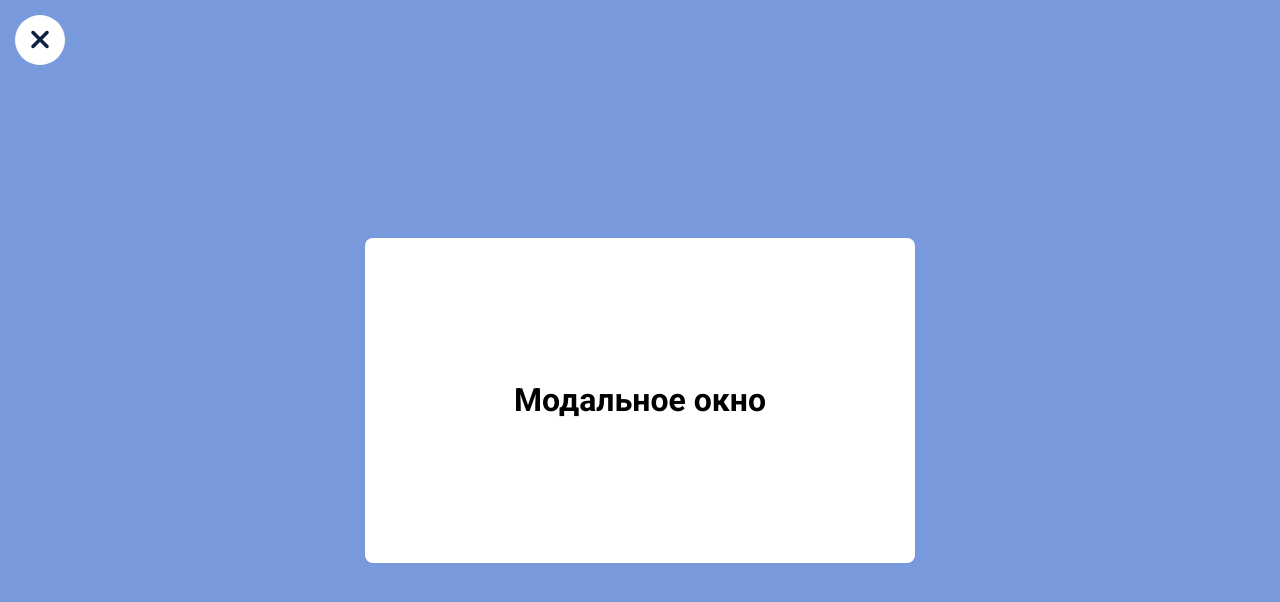
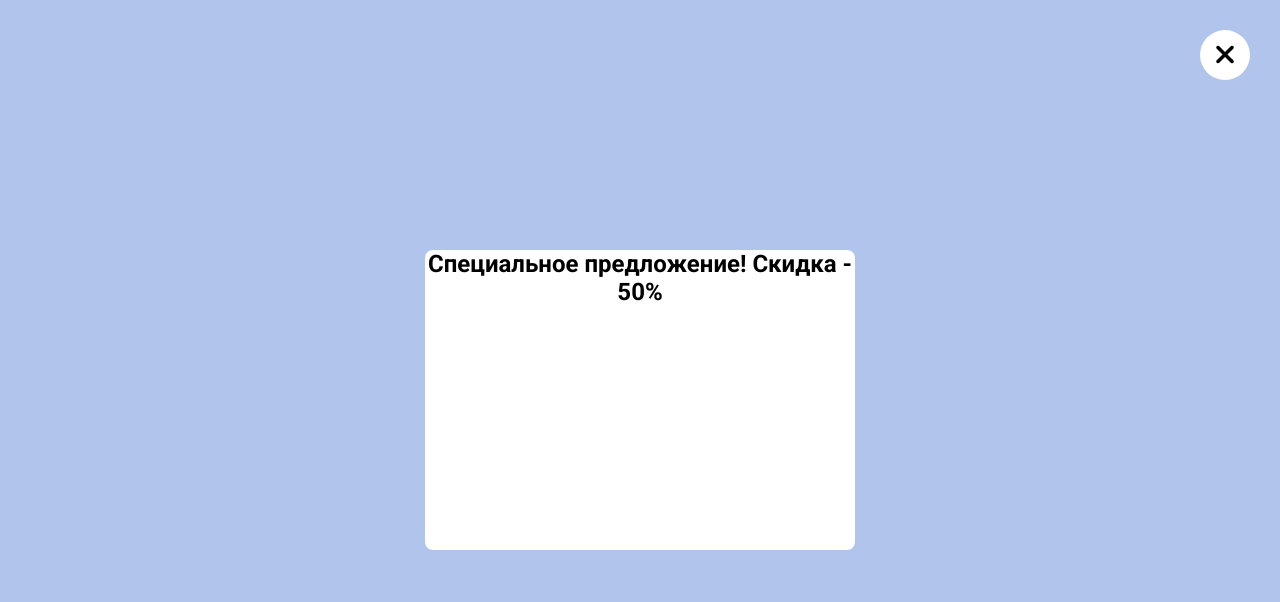
Before and after one commit to koregindev/koregindev.github.io, a plain HTML site: page index.html in a window 1280 px wide. Both pictures are taken after a click on the link "Купить по акции". Drawn offline with Linux system fonts and the light colour scheme.

Commit message:
доработка скрипта

```diff
--- a/index.html
+++ b/index.html
@@ -10,22 +10,43 @@
 </head>
 <body>
 	<div class="wrapper">
-		<div class="btn-link">
-			<a href="#" id="modal-slider-open"></i>Купить по акции</a>
+		<div class="btn-item">
+			<a href="#" id="popup_item">Купить по акции</a>
 		</div>
 	</div>
 
-	<div class="modal-window-slider" id="modal-slider">
-		<div class="modal-window-close" title="закрыть">
-			<!-- ниже кнопка закрыть -->
-			<i class="fa-solid fa-xmark" id="modal-btn-switcher"></i>
+	<!-- модальные окна -->
+	<div class="popup-banner-block comeback" id="comeback">
+		<!-- чтобы добавлять элементы вставьте ваши теги внуть этого div ниже -->
+		<div class="popup-banner-body">
+			<h2>Вы пытаетесь покинуть сайт?</h2>
 		</div>
+		<!-- кнопка закрытия блока -->
+		<div class="popup-close-item">
+			<i class="fa-solid fa-xmark icon8" title="Закрыть" id="comeback_close"></i>
+		</div>
+	</div>
 
-		<!-- все теги нужно вставить внутрь этого div -->
-		<div class="modal-window-body">
-			<h1>Модальное окно</h1>
+	<div class="popup-banner-block supports" id="supports">
+		<!-- чтобы добавлять элементы вставьте ваши теги внуть этого div ниже -->
+		<div class="popup-banner-body">
+			<h2>Возникли вопросы? Свяжитесь с нашим менеджером</h2>
 		</div>
+		<!-- кнопка закрытия блока -->
+		<div class="popup-close-item">
+			<i class="fa-solid fa-xmark icon8" title="Закрыть" id="supports_close"></i>
+		</div>
+	</div>
 
+	<div class="popup-banner-block popup-section" id="popup-section">
+		<!-- чтобы добавлять элементы вставьте ваши теги внуть этого div ниже -->
+		<div class="popup-banner-body">
+			<h2>Специальное предложение! Скидка - 50%</h2>
+		</div>
+		<!-- кнопка закрытия блока -->
+		<div class="popup-close-item">
+			<i class="fa-solid fa-xmark icon8" title="Закрыть" id="popup_close1"></i>
+		</div>
 	</div>
 
 	<script src="script.js"></script>
--- a/script.js
+++ b/script.js
@@ -1,25 +1,43 @@
 document.addEventListener('DOMContentLoaded', function(){
-	let switcher_close = document.getElementById('modal-btn-switcher');
-	let modal_window = document.getElementById('modal-slider');
-	let switcher_open = document.getElementById('modal-slider-open');
+	//для камбека
+	let comeback = document.getElementById('comeback');
+	let comeback_close = document.getElementById('comeback_close');
 
-	switcher_open.addEventListener('click', function(){
-		modal_window.style.opacity = 1;
-		modal_window.style.visibility = 'visible';
+	document.addEventListener('mouseleave', function(x){
+		if (x.clientY < 0) {
+			comeback.style.display = 'flex';
+		}
 	});
 
-	switcher_close.addEventListener('click', function(){
-		modal_window.style.opacity = 0;
-		modal_window.style.visibility = 'hidden';
-	});
-
-	document.addEventListener('mouseleave', function(e){
-		modal_window.style.opacity = 1;
-		modal_window.style.visibility = 'visible';
+	document.addEventListener('mouseover', function(x){
+		comeback_close.onclick = function(){
+			comeback.style.display = 'none';
+		}
 	})
+	//для всплывающего окна через 20 секунд
+	let supports = document.getElementById('supports');
+	let supports_close = document.getElementById('supports_close');
 
 	setTimeout(function(){
-		modal_window.style.opacity = 1;
-		modal_window.style.visibility = 'visible';
-	}, 20000)
-});
+		supports.style.display = 'flex';
+	}, 20000);
+
+	supports_close.onclick = function(){
+		supports.style.display = 'none';
+	}
+
+	//для всплывающего окна по вызову id
+	let popup_section = document.getElementById('popup-section');
+	let popup_close = document.getElementById('popup_item');
+	let popup_close1 = document.getElementById('popup_close1');
+
+	popup_close.onclick = function(){
+		popup_section.style.display = 'flex';
+	}
+
+	popup_close1.onclick = function(){
+		popup_section.style.display = 'none';
+	}
+
+
+})
--- a/style.css
+++ b/style.css
@@ -1,46 +1,41 @@
 *,
 *::before,
 *::after{
+	margin: 0;
 	padding: 0;
-	margin: 0;
 	box-sizing: border-box;
-	-moz-box-sizing: border-box;
-	-webkit-box-sizing: border-box;
-	-o-box-sizing: border-box;
 }
 
 html, body {
 	overflow-x: hidden;
+	font-family: 'Roboto', sans-serif;
 }
 
 .wrapper{
+	height: 100vh;
 	width: 100vw;
-	height: 100vh;
 	display: flex;
+	align-items: center;
 	justify-content: center;
-	align-items: center;
-	font-family: 'Roboto', sans-serif;
 }
 
-.wrapper a {
+.wrapper a{
+	text-decoration: none;
 	color: #fff;
-	background: #1973FE;
-	text-decoration: none;
 	display: inline-block;
-	padding: 15px 30px;
-	border-radius: 8px;
-	transition: transform .2s linear;
+	padding: 10px 15px;
+	font-size: 14px;
+	background: #0d6efd;
+	margin-right: 5px;
+	border-radius: 10px;
+	transition: all .1s linear;
 }
 
 .wrapper a:hover{
 	transform: scale(1.2);
 }
 
-.modal-window-slider{
-	opacity: 0;
-	visibility: hidden;
-	width: 100vw;
-	height: 100vh;
+.popup-banner-block{
 	position: fixed;
 	top: 0;
 	left: 0;
@@ -49,34 +44,46 @@ html, body {
 	display: flex;
 	justify-content: center;
 	align-items: center;
-	background: rgba(74, 119, 208, 0.74);
-	transition: all .8s linear;
+	background-color: rgba(74, 119, 208, 0.43);
 }
 
-.modal-window-close{
-	position: absolute;
-	display: block;
-	display: flex;
-	color: #0a1f44;
-	align-items: center;
-	justify-content: center;
-	left: 15px;
+.popup-banner-body{
+	width: 430px;
+	height: 300px;
+	background: #fff;
+	border-radius: 8px;
+	text-align: center;
+}
+
+.popup-close-item{
 	width: 50px;
 	height: 50px;
 	background: #fff;
+	position: absolute;
 	border-radius: 50%;
-	top: 15px;
+	right: 30px;
+	top: 30px;
+	display: flex;
+	justify-content: center;
+	align-items: center;
 	cursor: pointer;
-	font-size:  28px;
 }
 
-.modal-window-body{
-	background: #fff;
-	border-radius: 8px;
-	width: 550px;
-	height: 325px;
-	display: flex;
-	align-items: center;
-	justify-content: center;
-	font-family: 'Roboto', sans-serif;
+.popup-close-item i {
+	font-size: 28px;
 }
+
+.comeback{
+	display: none;
+	z-index: 100;
+}
+
+.supports{
+	display: none;
+	z-index: 100;
+}
+
+.popup-section{
+	display: none;
+	z-index: 100;
+}
```
